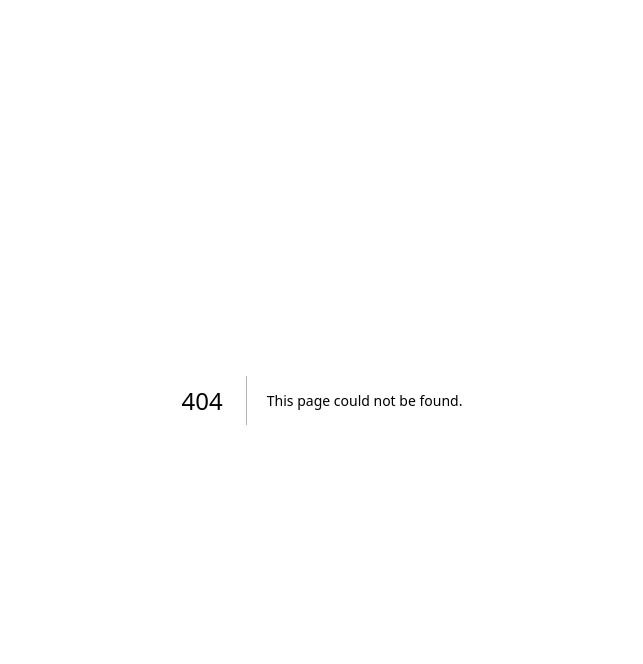
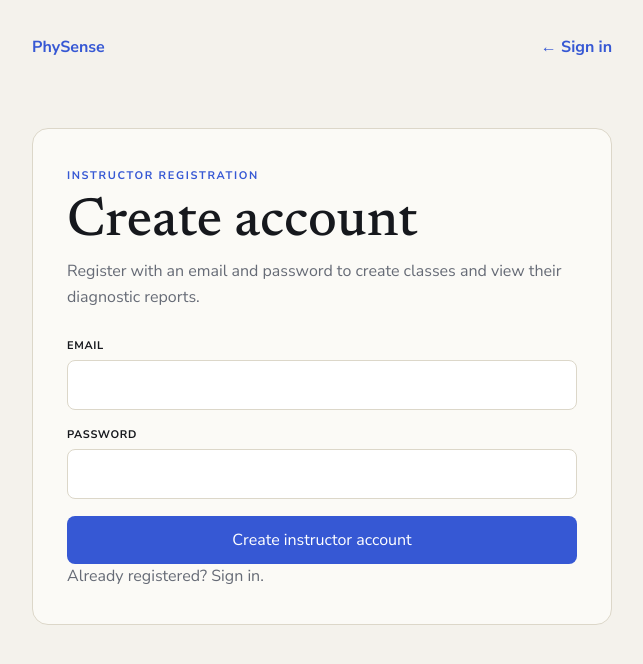
Before and after one commit to Raheeq-lab/PhySense, a Next.js app: page /instructor/register in a window 1280 px wide. Before the commit this address had no page. Shown: the top 664 px of the page, without its empty margins (318-961 px from the left). Built offline with nearby package versions, Linux system fonts and the light colour scheme.

Commit message:
Add public instructor registration

```diff
--- /dev/null
+++ b/src/app/api/instructor/register/route.ts
@@ -0,0 +1,37 @@
+import {getSupabaseAdmin} from '@/lib/supabase';
+import {createClient} from '@/lib/supabase/server';
+
+export const runtime='nodejs';
+
+const EMAIL=/^[^\s@]+@[^\s@]+\.[^\s@]+$/;
+function json(body:Record<string,unknown>,status=200){return Response.json(body,{status,headers:{'Cache-Control':'no-store'}})}
+
+export async function POST(request:Request){
+  const origin=request.headers.get('origin');
+  if(origin&&origin!==new URL(request.url).origin)return json({error:'Cross-site submissions are not allowed.'},403);
+  let body:Record<string,unknown>;
+  try{body=await request.json() as Record<string,unknown>}catch{return json({error:'Invalid registration request.'},400)}
+  const email=typeof body.email==='string'?body.email.trim().toLowerCase():'';
+  const password=typeof body.password==='string'?body.password:'';
+  if(!EMAIL.test(email))return json({error:'Enter a valid email address.'},400);
+  if(password.length<8||password.length>72)return json({error:'Password must be between 8 and 72 characters.'},400);
+
+  const supabase=await createClient();
+  const {data,error}=await supabase.auth.signUp({email,password});
+  if(error)return json({error:error.message},400);
+  const user=data.user;
+  if(!user||user.identities?.length===0)return json({error:'An account with this email may already exist. Try signing in instead.'},400);
+
+  const admin=getSupabaseAdmin();
+  if(!data.session){
+    const {error:confirmError}=await admin.auth.admin.updateUserById(user.id,{email_confirm:true});
+    if(confirmError){await admin.auth.admin.deleteUser(user.id);return json({error:'The account could not be activated.'},500)}
+  }
+  const {error:profileError}=await admin.from('profiles').upsert({user_id:user.id,role:'instructor'},{onConflict:'user_id'});
+  if(profileError){await admin.auth.admin.deleteUser(user.id);return json({error:'The instructor profile could not be created.'},500)}
+  if(!data.session){
+    const {error:signInError}=await supabase.auth.signInWithPassword({email,password});
+    if(signInError)return json({error:'The account was created, but automatic sign-in failed. Please use the login page.'},500);
+  }
+  return json({registered:true},201);
+}
--- a/src/app/instructor/login/page.tsx
+++ b/src/app/instructor/login/page.tsx
@@ -7,5 +7,5 @@ export const metadata:Metadata={title:'Instructor login | PhySense',description:
 
 export default function InstructorLoginPage(){return <main className={styles.page}><div className={styles.shell}>
   <div className={styles.top}><Link href="/">PhySense</Link><Link href="/">← Home</Link></div>
-  <section className={styles.card}><span>INSTRUCTOR ACCESS</span><h1>Sign in</h1><p>Use the email and password assigned to your instructor account.</p><LoginForm/></section>
+  <section className={styles.card}><span>INSTRUCTOR ACCESS</span><h1>Sign in</h1><p>Use your instructor email and password.</p><LoginForm/><p>Need an account? <Link href="/instructor/register/">Register as an instructor</Link>.</p></section>
 </div></main>}
--- /dev/null
+++ b/src/app/instructor/register/page.tsx
@@ -0,0 +1,11 @@
+import type {Metadata} from 'next';
+import Link from 'next/link';
+import RegisterForm from './register-form';
+import styles from '../login.module.css';
+
+export const metadata:Metadata={title:'Create instructor account | PhySense',description:'Register for a PhySense instructor account.'};
+
+export default function InstructorRegisterPage(){return <main className={styles.page}><div className={styles.shell}>
+  <div className={styles.top}><Link href="/">PhySense</Link><Link href="/instructor/login/">← Sign in</Link></div>
+  <section className={styles.card}><span>INSTRUCTOR REGISTRATION</span><h1>Create account</h1><p>Register with an email and password to create classes and view their diagnostic reports.</p><RegisterForm/><p>Already registered? <Link href="/instructor/login/">Sign in</Link>.</p></section>
+</div></main>}
--- /dev/null
+++ b/src/app/instructor/register/register-form.tsx
@@ -0,0 +1,15 @@
+'use client';
+
+import {useState} from 'react';
+import {useRouter} from 'next/navigation';
+import styles from '../login.module.css';
+
+export default function RegisterForm(){
+  const router=useRouter();
+  const [email,setEmail]=useState('');
+  const [password,setPassword]=useState('');
+  const [error,setError]=useState('');
+  const [busy,setBusy]=useState(false);
+  const submit=async(event:React.FormEvent)=>{event.preventDefault();setBusy(true);setError('');try{const response=await fetch('/api/instructor/register/',{method:'POST',headers:{'Content-Type':'application/json'},body:JSON.stringify({email,password})});const body=await response.json() as {registered?:boolean;error?:string};if(!response.ok||!body.registered)throw new Error(body.error||'Registration failed.');router.replace('/instructor/');router.refresh()}catch(submitError){setError(submitError instanceof Error?submitError.message:'Registration failed.');setBusy(false)}};
+  return <form onSubmit={submit}><label><span>Email</span><input type="email" autoComplete="email" required value={email} onChange={event=>setEmail(event.target.value)}/></label><label><span>Password</span><input type="password" autoComplete="new-password" minLength={8} maxLength={72} required value={password} onChange={event=>setPassword(event.target.value)}/></label><button disabled={busy} type="submit">{busy?'Creating account…':'Create instructor account'}</button>{error&&<p className={styles.error} role="alert">{error}</p>}</form>;
+}
```
